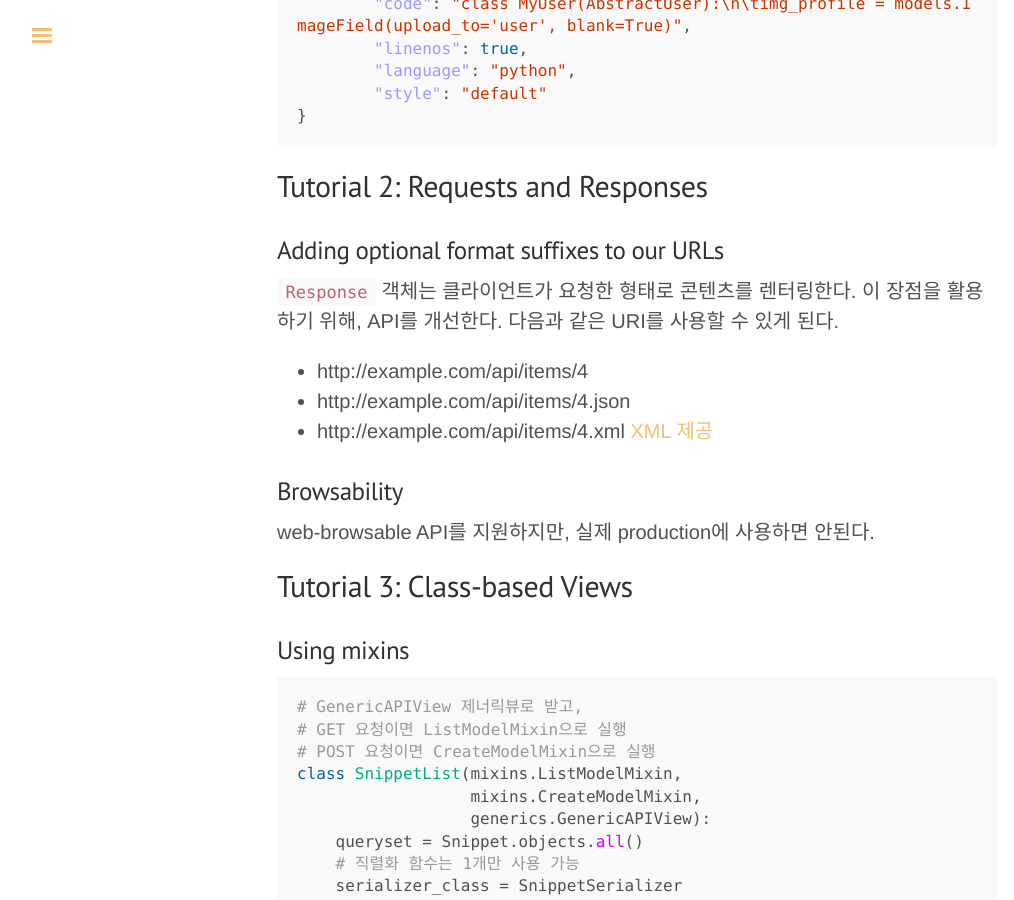
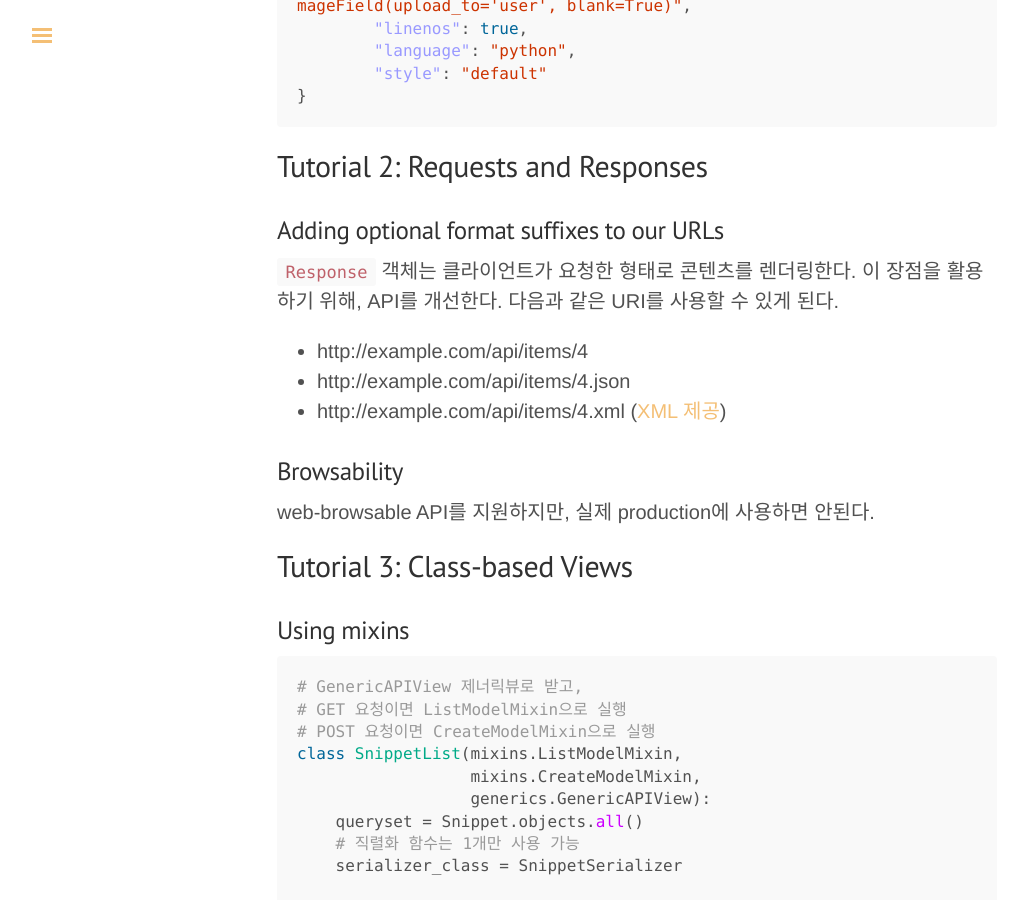
Before and after one commit to pinstinct/pinstinct.github.com, a Jekyll site: the page built from _posts/2017-03-14-wps-40.md, in a window 1280 px wide and 900 px high, scrolled down 4200 px. Shown: the whole window, without its empty margins (3-1017 px from the left). Built offline with Jekyll 4.4.1, drawn with Linux system fonts in a browser that asks for light colours; some of the changed text lies outside the part shown.

Commit message:
Fix typo

```diff
--- a/_posts/2017-03-14-wps-40.md
+++ b/_posts/2017-03-14-wps-40.md
@@ -163,11 +163,11 @@
 
 ### Adding optional format suffixes to our URLs
 
-`Response` 객체는 클라이언트가 요청한 형태로 콘텐츠를 렌터링한다. 이 장점을 활용하기 위해, API를 개선한다. 다음과 같은 URI를 사용할 수 있게 된다.
+`Response` 객체는 클라이언트가 요청한 형태로 콘텐츠를 렌더링한다. 이 장점을 활용하기 위해, API를 개선한다. 다음과 같은 URI를 사용할 수 있게 된다.
 
 - http://example.com/api/items/4
 - http://example.com/api/items/4.json
-- http://example.com/api/items/4.xml [XML 제공](http://www.django-rest-framework.org/api-guide/renderers/#xml)
+- http://example.com/api/items/4.xml ([XML 제공](http://www.django-rest-framework.org/api-guide/renderers/#xml))
 
 ### Browsability
 
```
Also changed, not shown: other parts of _posts/2017-03-14-wps-40.md (+4 -4 lines).
